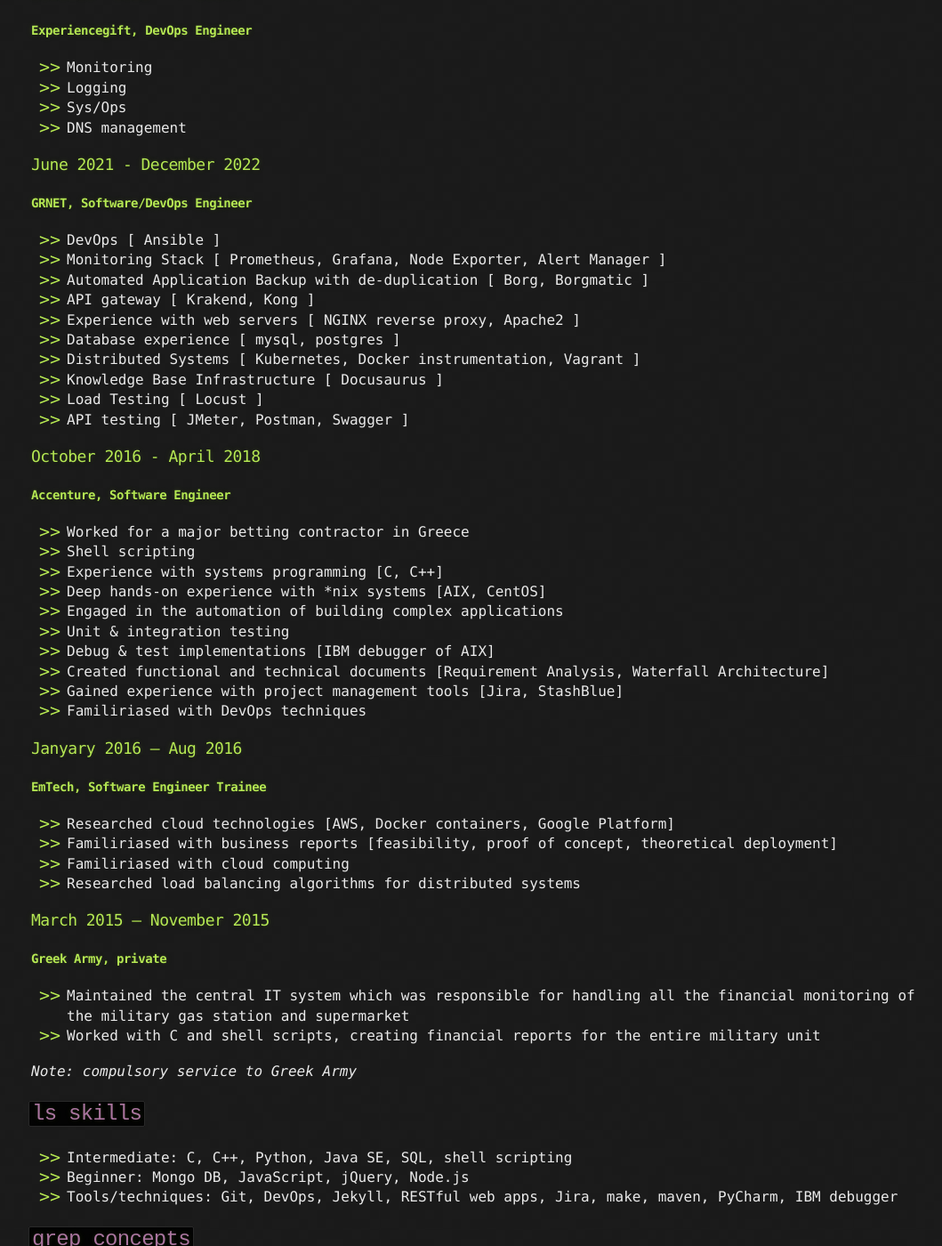
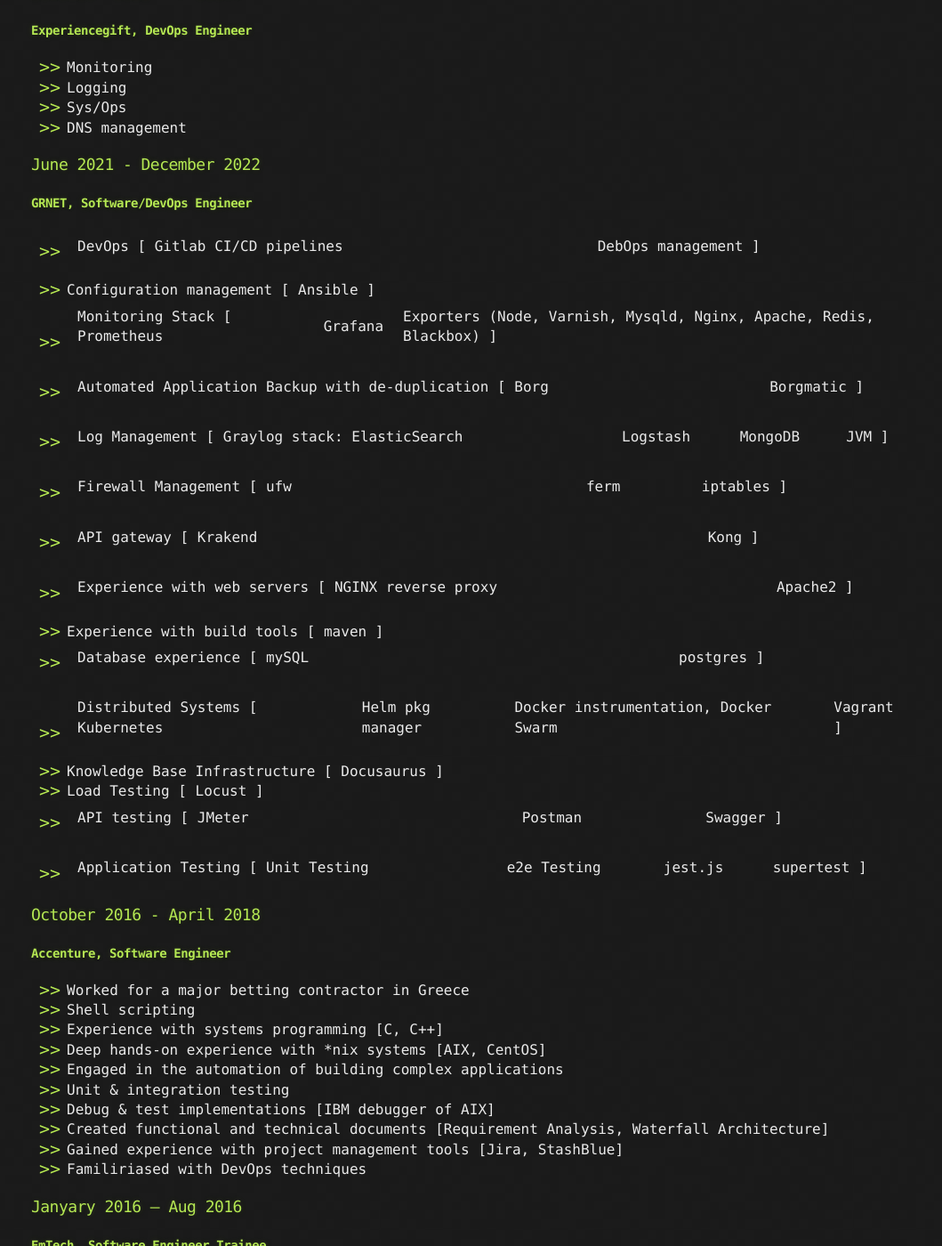
Before and after one commit to atrestis/atrestis.github.io, a Jekyll site: the page built from index.md, in a window 1280 px wide and 1400 px high, scrolled down 747 px. Shown: the whole window at 89% size, without its empty margins (105-1164 px from the left). Built offline with Jekyll 4.4.1, drawn with Linux system fonts in a browser that asks for light colours; our own code applies the rules of GitHub Pages for plain Markdown files.

Commit message:
Updated GRNET section

```diff
--- a/index.md
+++ b/index.md
@@ -25,16 +25,21 @@ of Amsterdam. Furthermore, I hold a BSc from Athens University of Economics and
 ### June 2021 - December 2022
 #### __GRNET, Software/DevOps Engineer__
 
-- DevOps [ Ansible ]
-- Monitoring Stack [ Prometheus, Grafana, Node Exporter, Alert Manager ]
-- Automated Application Backup with de-duplication [ Borg, Borgmatic ]
-- API gateway [ Krakend, Kong ]
-- Experience with web servers [ NGINX reverse proxy, Apache2 ]
-- Database experience [ mysql, postgres ]
-- Distributed Systems [ Kubernetes, Docker instrumentation, Vagrant ]
+- DevOps [ Gitlab CI/CD pipelines | DebOps management ]
+- Configuration management [ Ansible ]
+- Monitoring Stack [ Prometheus | Grafana | Exporters (Node, Varnish, Mysqld, Nginx, Apache, Redis, Blackbox) ]
+- Automated Application Backup with de-duplication [ Borg | Borgmatic ]
+- Log Management [ Graylog stack: ElasticSearch | Logstash | MongoDB | JVM ]
+- Firewall Management [ ufw | ferm | iptables ]
+- API gateway [ Krakend | Kong ]
+- Experience with web servers [ NGINX reverse proxy | Apache2 ]
+- Experience with build tools [ maven ]
+- Database experience [ mySQL | postgres ]
+- Distributed Systems [ Kubernetes | Helm pkg manager | Docker instrumentation, Docker Swarm | Vagrant ]
 - Knowledge Base Infrastructure [ Docusaurus ]
 - Load Testing [ Locust ]
-- API testing [ JMeter, Postman, Swagger ]
+- API testing [ JMeter | Postman | Swagger ]
+- Application Testing [ Unit Testing | e2e Testing | jest.js | supertest ]
 
 ### October 2016 - April 2018
 #### __Accenture, Software Engineer__
```
